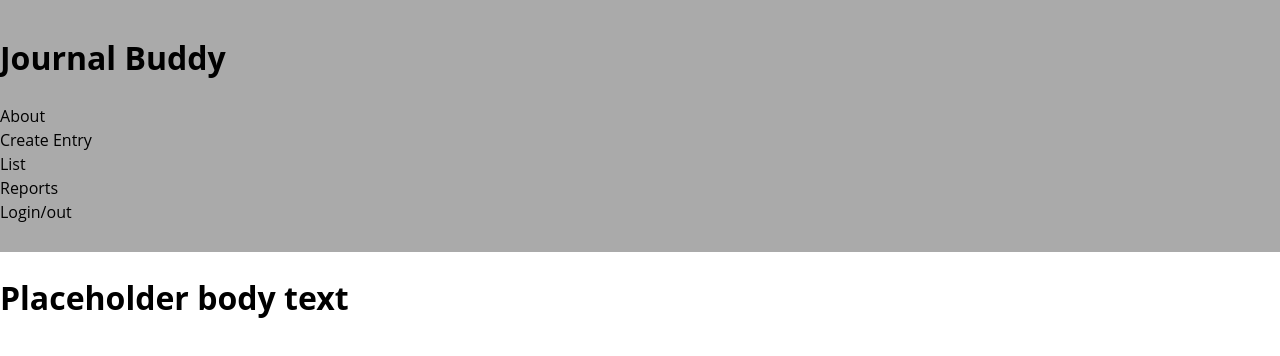
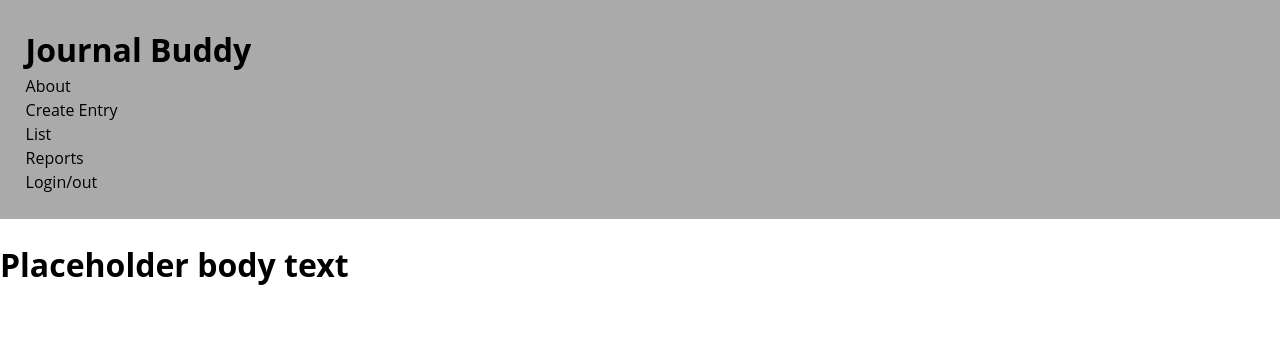
Before and after one commit to Williams-Christopher/journal-buddy, a React (Create React App) app: page / in a window 1280 px wide. Shown: the top 356 px of the page. Built offline with nearby package versions, Linux system fonts and the light colour scheme.

Commit message:
Adds class to li elements, swaps element names for class names in CSS, imports react-router-dom.

```diff
--- a/package.json
+++ b/package.json
@@ -5,6 +5,7 @@
   "dependencies": {
     "react": "^16.11.0",
     "react-dom": "^16.11.0",
+    "react-router-dom": "^5.1.2",
     "react-scripts": "3.2.0"
   },
   "scripts": {
--- a/src/components/Navigation/Navigation.css
+++ b/src/components/Navigation/Navigation.css
@@ -1,9 +1,18 @@
-nav {
-    padding: 1% 0;
+.top_nav {
+    padding: 2%;
     background-color: #aaa;
+    display: flex;
+    flex-direction: column;
 }
 
-nav > ul {
+.top_nav_title {
+    margin: 0;
+}
+
+.top_nav_links {
     list-style: none;
+    margin: 0;
     padding: 0;
+    display: flex;
+    flex-direction: column;
 }
--- a/src/components/Navigation/Navigation.js
+++ b/src/components/Navigation/Navigation.js
@@ -1,4 +1,5 @@
 import React from 'react';
+import { Link } from 'react-router-dom';
 import './Navigation.css';
 
 class Navigation extends React.Component {
@@ -7,11 +8,11 @@ class Navigation extends React.Component {
             <nav className='top_nav'>
                 <h1 className='top_nav_title'>Journal Buddy</h1>
                 <ul className='top_nav_links'>
-                    <li>About</li>
-                    <li>Create Entry</li>
-                    <li>List</li>
-                    <li>Reports</li>
-                    <li>Login/out</li>
+                    <li className='top_nav_link'>About</li>
+                    <li className='top_nav_link'>Create Entry</li>
+                    <li className='top_nav_link'>List</li>
+                    <li className='top_nav_link'>Reports</li>
+                    <li className='top_nav_link'>Login/out</li>
                 </ul>
             </nav>
         );
```
Also changed, not shown: 1 other file (tests, documents, lock files or other folders).
